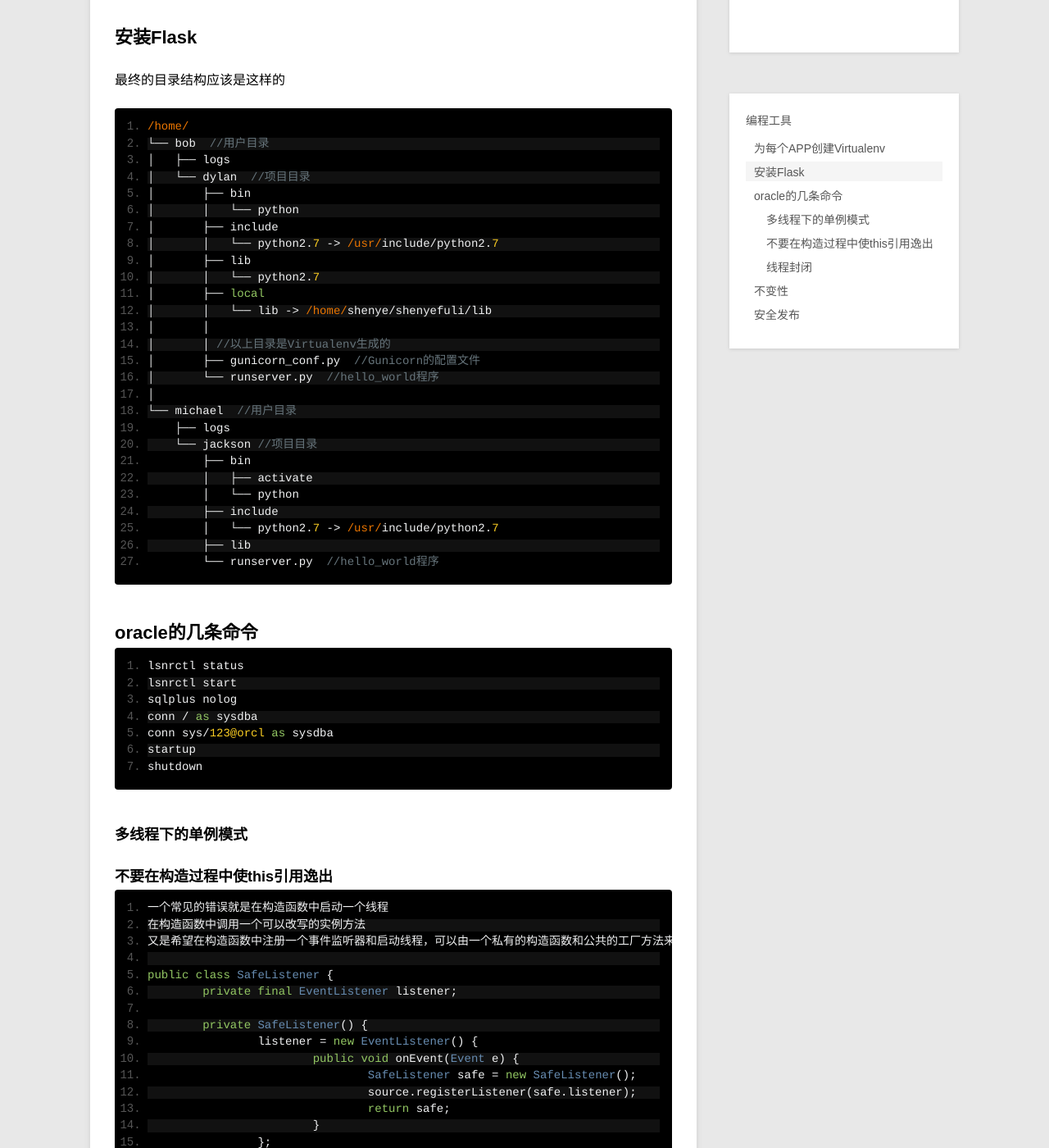
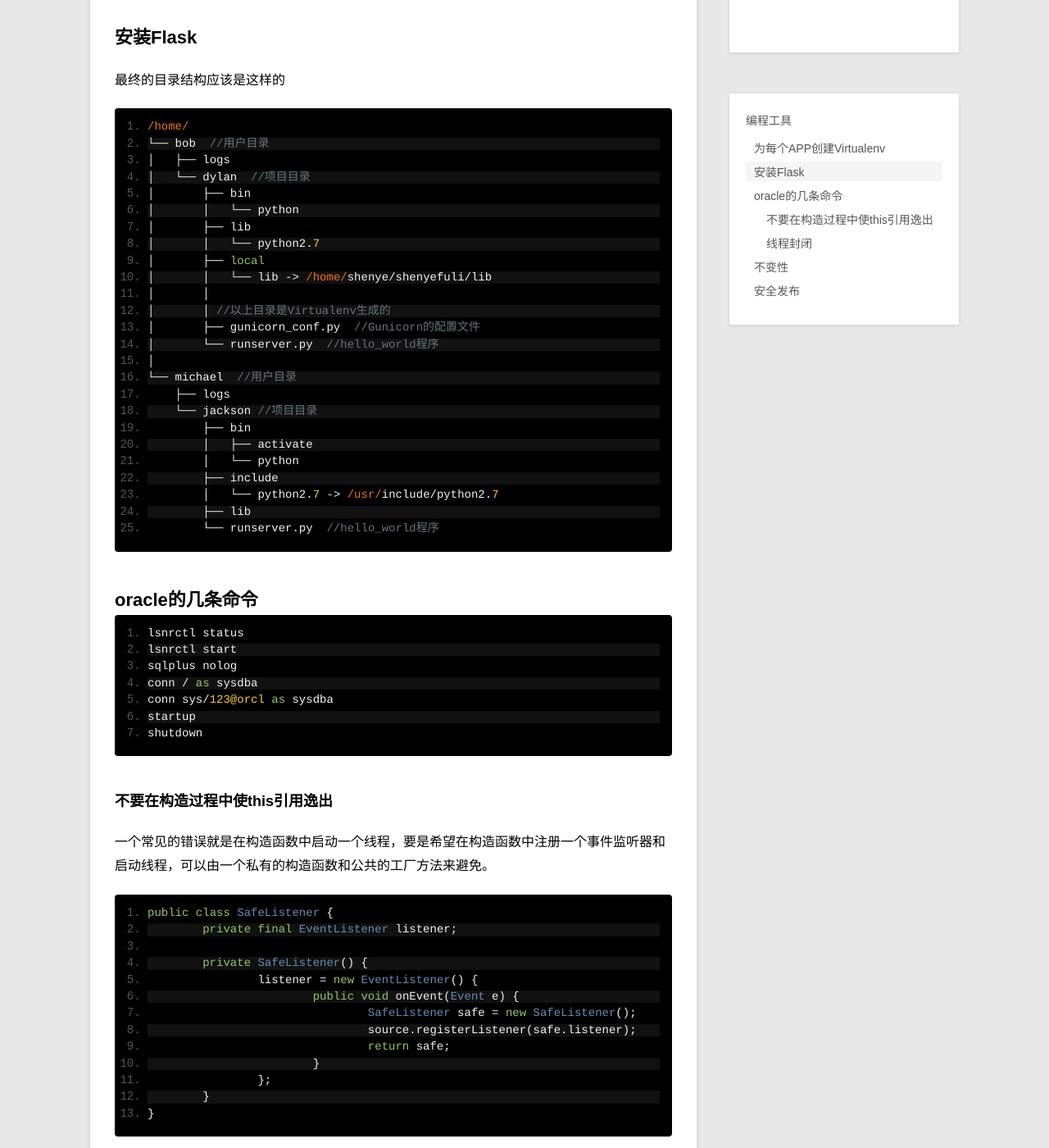
Before and after one commit to zorrock/zorrock.github.io, a Jekyll site: the page built from _posts/blog/2014-10-10-zhk-now-begin.md, in a window 1280 px wide and 1400 px high, scrolled down 825 px. Shown: the whole window at 82% size. Built offline with Jekyll 4.4.1, drawn with Linux system fonts in a browser that asks for light colours; Markdown is read by kramdown in place of the engine named in the settings; some of the changed text lies outside the part shown.

Commit message:
multithread 4

```diff
--- a/_posts/blog/2014-10-10-zhk-now-begin.md
+++ b/_posts/blog/2014-10-10-zhk-now-begin.md
@@ -37,8 +37,6 @@
     │   └── dylan  //项目目录
     │       ├── bin
     │       │   └── python
-    │       ├── include
-    │       │   └── python2.7 -> /usr/include/python2.7
     │       ├── lib
     │       │   └── python2.7
     │       ├── local
@@ -70,13 +68,8 @@
 	shutdown
 
 
-###多线程下的单例模式
-
-
 ###不要在构造过程中使this引用逸出
-	一个常见的错误就是在构造函数中启动一个线程
-	在构造函数中调用一个可以改写的实例方法
-	又是希望在构造函数中注册一个事件监听器和启动线程，可以由一个私有的构造函数和公共的工厂方法来避免
+一个常见的错误就是在构造函数中启动一个线程，要是希望在构造函数中注册一个事件监听器和启动线程，可以由一个私有的构造函数和公共的工厂方法来避免。
 
 	public class SafeListener {
 		private final EventListener listener;
@@ -199,7 +192,12 @@
 	}
 
 ##安全发布
-
+任何线程都可以在不需要额外同步的情况下安全地访问不可变对象，即使在发布这些对象时没有使用同步。
+安全发布的常用模式
+在静态初始化函数中初始化一个对象引用。
+将对象的引用保存到volatile类型的域或者AtomicReferance对象中。
+将对象的引用保存到某个正确构造对象的final类型域中。
+将对象的引用保存到一个由锁保护的域中。
 
 
 
```
